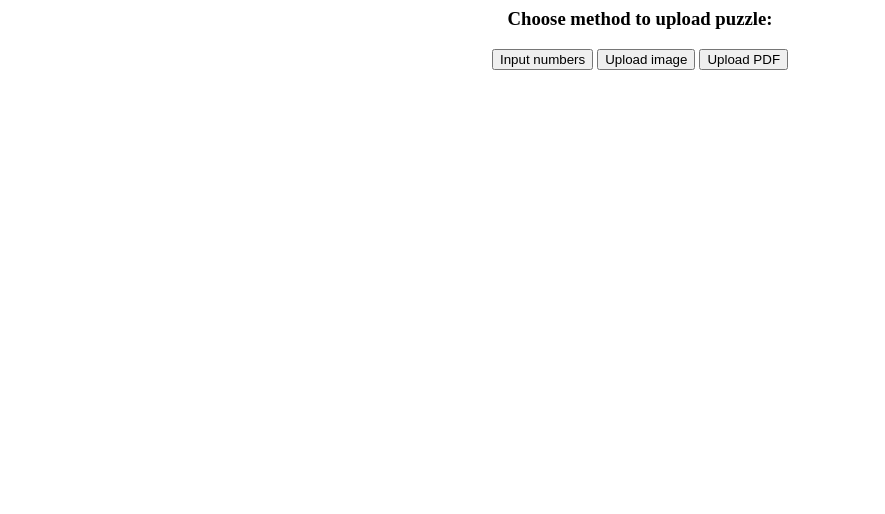
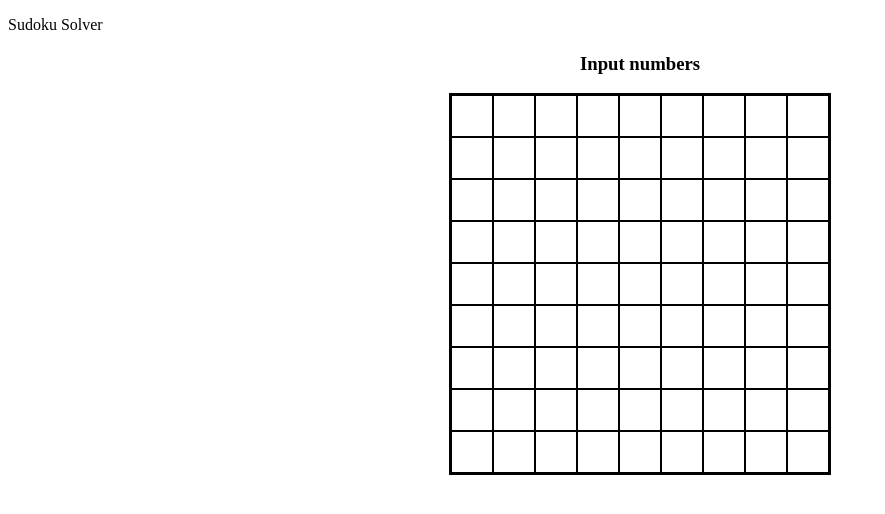
Before and after one commit to aledejesus/sudoku_solver, a Django app: page /solver/numbers/ in a window 1280 px wide. Shown: the top 514 px of the page, without its empty margins (0-885 px from the left). Run offline with Django 3.2, Linux system fonts and the light colour scheme.

Commit message:
Changes: - Added /solver/numbers to urls - Created input_numbers view - Created static folder - Created main.css stylesheet - Added STATICFILES_DIRS to settings.py - Created base template (base.html) - Modified home.html and choose_method.html to extend from base.html - Created input_numbers.html template

```diff
--- a/solver/urls.py
+++ b/solver/urls.py
@@ -2,5 +2,6 @@ from django.conf.urls import url
 from . import views as solver_views
 
 urlpatterns = [
-    url(r'^', solver_views.choose_method),
+    url(r'^$', solver_views.choose_method),
+    url(r'numbers/', solver_views.input_numbers),
 ]
--- a/solver/views.py
+++ b/solver/views.py
@@ -3,3 +3,6 @@ from django.shortcuts import render
 
 def choose_method(request):
     return render(request, 'choose_method.html')
+
+def input_numbers(request):
+    return render(request, 'input_numbers.html')
--- /dev/null
+++ b/static/css/main.css
@@ -0,0 +1,38 @@
+/*.grid_sqr {
+  width: 360px;
+  height: 360px;
+  border-width: 2px;
+  border-style: solid;
+  border-color: black;
+  border-spacing: 0px;
+  margin: 0px;
+  padding: 0px;
+}*/
+
+td, tr{
+  width: 40px;
+  height: 40px;
+  border-width: 1px;
+  border-style: solid;
+  border-color: black;
+  margin: 0px;
+  padding: 0px;
+}
+
+table {
+  border-width: 2px;
+  border-style: solid;
+  border-color: black;
+  border-spacing: 0px;
+}
+
+/*.number_slot {
+  width: 40px;
+  height: 40px;
+  border-width: 1px;
+  border-style: solid;
+  border-color: black;
+  border-spacing: 0px;
+  margin: 0px;
+  padding: 0px;
+}*/
--- a/sudoku_solver/settings.py
+++ b/sudoku_solver/settings.py
@@ -121,3 +121,7 @@ USE_TZ = True
 # https://docs.djangoproject.com/en/1.9/howto/static-files/
 
 STATIC_URL = '/static/'
+
+STATICFILES_DIRS = [
+    os.path.join(BASE_DIR, "static"),
+]
--- a/templates/base.html
+++ b/templates/base.html
@@ -0,0 +1,15 @@
+<!DOCTYPE html>
+<html>
+  {% load staticfiles %}
+
+  <head>
+    <title>Sudoku Solver</title>
+    <link rel="stylesheet" type="text/css" href="{% static 'css/main.css' %}">
+  </head>
+
+  <body>
+    <p>Sudoku Solver</p>
+    {% block content %}
+    {% endblock %}
+  </body>
+</html>
--- a/templates/choose_method.html
+++ b/templates/choose_method.html
@@ -1,6 +1,9 @@
+{% extends "base.html" %}
+{% block content %}
 <center>
   <h3 style="display: block"> Choose method to upload puzzle: </h3>
-  <button><a>Input numbers</a></button>
+  <a href="/solver/numbers">Input numbers</a>
   <button><a>Upload image</a></button>
   <button><a>Upload PDF</a></button>
 </center>
+{% endblock %}
--- a/templates/home.html
+++ b/templates/home.html
@@ -1,4 +1,7 @@
+{% extends "base.html" %}
+{% block content %}
 <center>
   <h3 style="display: block"> Welcome to Sudoku Solver {{ name }} </h3>
   <a href="/solver">Start solving</a>
 </center>
+{% endblock %}
--- /dev/null
+++ b/templates/input_numbers.html
@@ -0,0 +1,30 @@
+{% extends "base.html" %}
+{% block content %}
+<center>
+  <h3 style="display: block"> Input numbers</h3>
+
+  <div id="grid">
+    <table>
+      {% for i in "012345678" %}
+      <tr>
+        {% for i in "012345678" %}
+        <td></td>
+        {% endfor %}
+      </tr>
+      {% endfor %}
+  </div>
+
+  <!-- [START] KEEP TESTING -->
+  <!-- <div id="id_grid">
+    {% for i in "012345678" %}
+    <div class="grid_sqr">
+      {% for i in "012345678" %}
+      <div class="number_slot">
+      </div>
+      {% endfor %}
+    </div>
+    {% endfor %}
+  </div> -->
+  <!-- [END] KEEP TESTING -->
+</center>
+{% endblock %}
```
Also changed, not shown: 1 other file.
